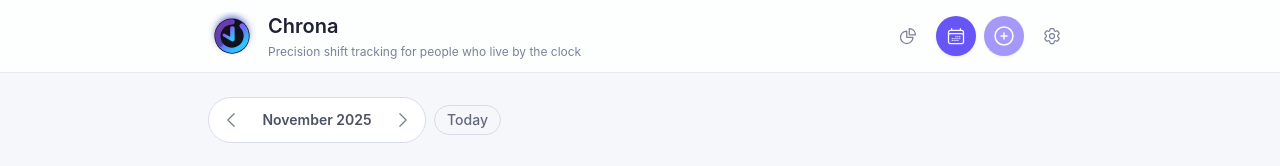
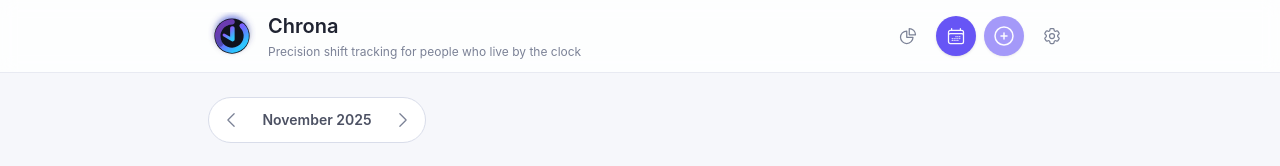
Before and after one commit to beatz174-bit/shift-recorder, a React (Vite) app: page /shifts in a window 1280 px wide. Shown: the top 166 px of the page. Built offline with nearby package versions, Linux system fonts and the light colour scheme.

Commit message:
Remove redundant today shortcut from shifts calendar

```diff
--- a/src/app/routes/ShiftsPage.tsx
+++ b/src/app/routes/ShiftsPage.tsx
@@ -210,13 +210,6 @@ export default function ShiftsPage() {
               <ChevronRightIcon className="h-5 w-5" aria-hidden="true" />
             </button>
           </div>
-          <button
-            type="button"
-            onClick={goToToday}
-            className="hidden rounded-full border border-neutral-200 px-3 py-1 text-sm font-medium text-neutral-600 transition hover:border-primary hover:text-primary-emphasis dark:border-midnight-700 dark:text-neutral-200 sm:inline-flex"
-          >
-            Today
-          </button>
         </div>
       </header>
 
```
Also changed, not shown: 1 other file (tests, documents, lock files or other folders).
